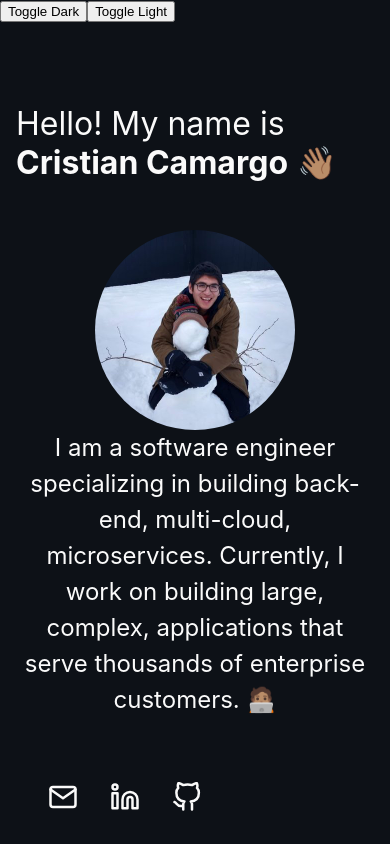
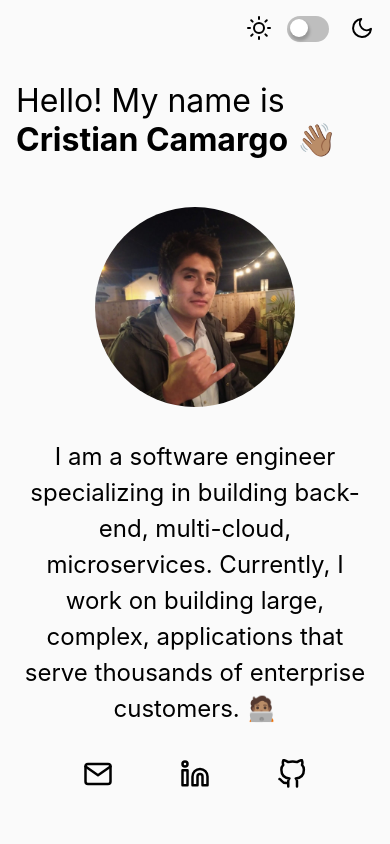
Before and after one commit to Crcamargo/website, a Next.js app: page / in a window 390 px wide. Shown: the top 844 px of the page. Built offline with nearby package versions, Linux system fonts and the light colour scheme.

Commit message:
Light/Dark toggle and more mobile updates

```diff
--- a/components/Contacts.js
+++ b/components/Contacts.js
@@ -1,14 +1,24 @@
 import styled from "styled-components";
 import { GitHub, Linkedin, Mail } from "react-feather";
+import { MOBILE } from "./Constants";
 
 const ICON_SIZE = 30;
 const ContactsContainer = styled.div`
   margin-top: 4rem;
   margin-left: 2rem;
+  @media (max-width: ${MOBILE}) {
+    margin: 2rem 0 0 0;
+    display: flex;
+    justify-content: space-evenly;
+    align-items: center;
+  }
 `;
 const MailIcon = styled(Mail)`
   color: ${(props) => props.theme.color};
   margin-right: 2rem;
+  @media (max-width: ${MOBILE}) {
+    margin: 0;
+  }
   &:hover {
     color: ${(props) => props.theme.accentColor};
     cursor: pointer;
@@ -17,6 +27,9 @@ const MailIcon = styled(Mail)`
 const LinkedinIcon = styled(Linkedin)`
   color: ${(props) => props.theme.color};
   margin-right: 2rem;
+  @media (max-width: ${MOBILE}) {
+    margin: 0;
+  }
   &:hover {
     color: ${(props) => props.theme.accentColor};
     cursor: pointer;
@@ -25,6 +38,9 @@ const LinkedinIcon = styled(Linkedin)`
 const GithubIcon = styled(GitHub)`
   color: ${(props) => props.theme.color};
   margin-right: 2rem;
+  @media (max-width: ${MOBILE}) {
+    margin: 0;
+  }
   &:hover {
     color: ${(props) => props.theme.accentColor};
     cursor: pointer;
--- a/components/Hello.js
+++ b/components/Hello.js
@@ -1,6 +1,6 @@
 import Image from "next/image";
 import styled from "styled-components";
-import Me from "../public/photo-small.jpg";
+import Me from "../public/shaka.jpg";
 import Contacts from "./Contacts";
 import { MOBILE } from "./Constants";
 
@@ -13,6 +13,9 @@ const Main = styled.div`
   flex-direction: column;
   justify-content: center;
   align-items: center;
+  @media (max-width: ${MOBILE}) {
+    justify-content: space-between;
+  }
 `;
 const HelloContainer = styled.div`
   display: flex;
@@ -38,7 +41,7 @@ const Description = styled.div`
   margin-left: 3rem;
   max-width: 600px;
   @media (max-width: ${MOBILE}) {
-    margin: 0;
+    margin: 2rem 0 0 0;
     text-align: center;
   }
 `;
--- /dev/null
+++ b/components/LightDarkToggle.js
@@ -0,0 +1,37 @@
+import { Sun, Moon } from "react-feather";
+import styled from "styled-components";
+import Switch from "./Switch";
+
+const SwitchContainer = styled.div`
+  padding-right: 1rem;
+  padding-top: 1rem;
+  display: flex;
+  justify-content: flex-end;
+`;
+
+const SunIcon = styled(Sun)`
+  color: ${(props) => props.theme.color};
+  margin-right: 1rem;
+  &:hover {
+    color: ${(props) => props.theme.accentColor};
+    cursor: pointer;
+  }
+`;
+const MoonIcon = styled(Moon)`
+  color: ${(props) => props.theme.color};
+  margin-left: .9rem;
+  &:hover {
+    color: ${(props) => props.theme.accentColor};
+    cursor: pointer;
+  }
+`;
+
+const LightDarkToggle = ({ toggleDark, toggleLight }) => (
+  <SwitchContainer>
+    <SunIcon />
+    <Switch on={toggleDark} off={toggleLight} />
+    <MoonIcon />
+  </SwitchContainer>
+);
+
+export default LightDarkToggle;
--- /dev/null
+++ b/components/Switch.js
@@ -0,0 +1,58 @@
+import styled from "styled-components";
+
+const CheckBoxWrapper = styled.div`
+  position: relative;
+`;
+const CheckBoxLabel = styled.label`
+  position: absolute;
+  top: 0;
+  left: 0;
+  width: 42px;
+  height: 26px;
+  border-radius: 15px;
+  background: #bebebe;
+  cursor: pointer;
+  &::after {
+    content: "";
+    display: block;
+    border-radius: 50%;
+    width: 18px;
+    height: 18px;
+    margin: 3px;
+    background: #ffffff;
+    box-shadow: 1px 3px 3px 1px rgba(0, 0, 0, 0.2);
+    transition: 0.2s;
+  }
+`;
+const CheckBox = styled.input`
+  opacity: 0;
+  z-index: 1;
+  border-radius: 15px;
+  width: 42px;
+  height: 26px;
+  &:checked + ${CheckBoxLabel} {
+    background: ${props => props.theme.accentColor};
+    &::after {
+      content: "";
+      display: block;
+      border-radius: 50%;
+      width: 18px;
+      height: 18px;
+      margin-left: 21px;
+      transition: 0.2s;
+    }
+  }
+`;
+
+const Switch = ({ off, on }) => (
+  <CheckBoxWrapper>
+    <CheckBox
+      id="checkbox"
+      type="checkbox"
+      onChange={(e) => (e.target.checked ? on() : off())}
+    />
+    <CheckBoxLabel htmlFor="checkbox" />
+  </CheckBoxWrapper>
+);
+
+export default Switch;
--- a/pages/index.js
+++ b/pages/index.js
@@ -5,6 +5,7 @@ import { ThemeProvider } from "styled-components";
 import { useState } from "react";
 import Footer from "../components/Footer";
 import Hello from "../components/Hello";
+import LightDarkToggle from "../components/LightDarkToggle";
 
 const lightTheme = {
   color: "black",
@@ -23,7 +24,7 @@ const Container = styled.div`
 `;
 
 export default function Home() {
-  const [theme, setTheme] = useState(darkTheme);
+  const [theme, setTheme] = useState(lightTheme);
   const setDarkTheme = () => setTheme(darkTheme);
   const setLightTheme = () => setTheme(lightTheme);
 
@@ -38,8 +39,7 @@ export default function Home() {
           />
           <link rel="icon" href="/favicon.ico" />
         </Head>
-        <button onClick={setDarkTheme}>Toggle Dark</button>
-        <button onClick={setLightTheme}>Toggle Light</button>
+        <LightDarkToggle toggleDark={setDarkTheme} toggleLight={setLightTheme} />
         <Hello />
         <Resume />
         <Footer />
```
Also changed, not shown: public/photo.jpg (deleted), public/shaka.jpg (added).
